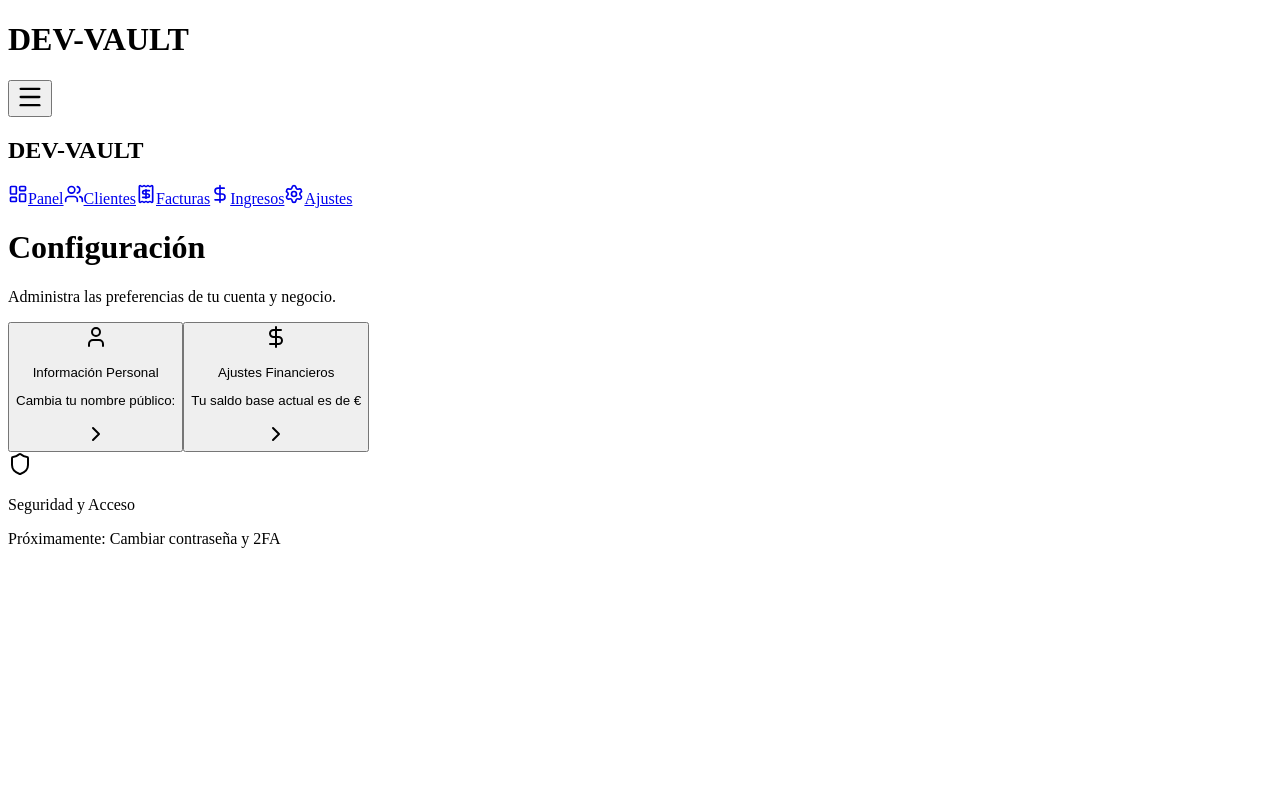
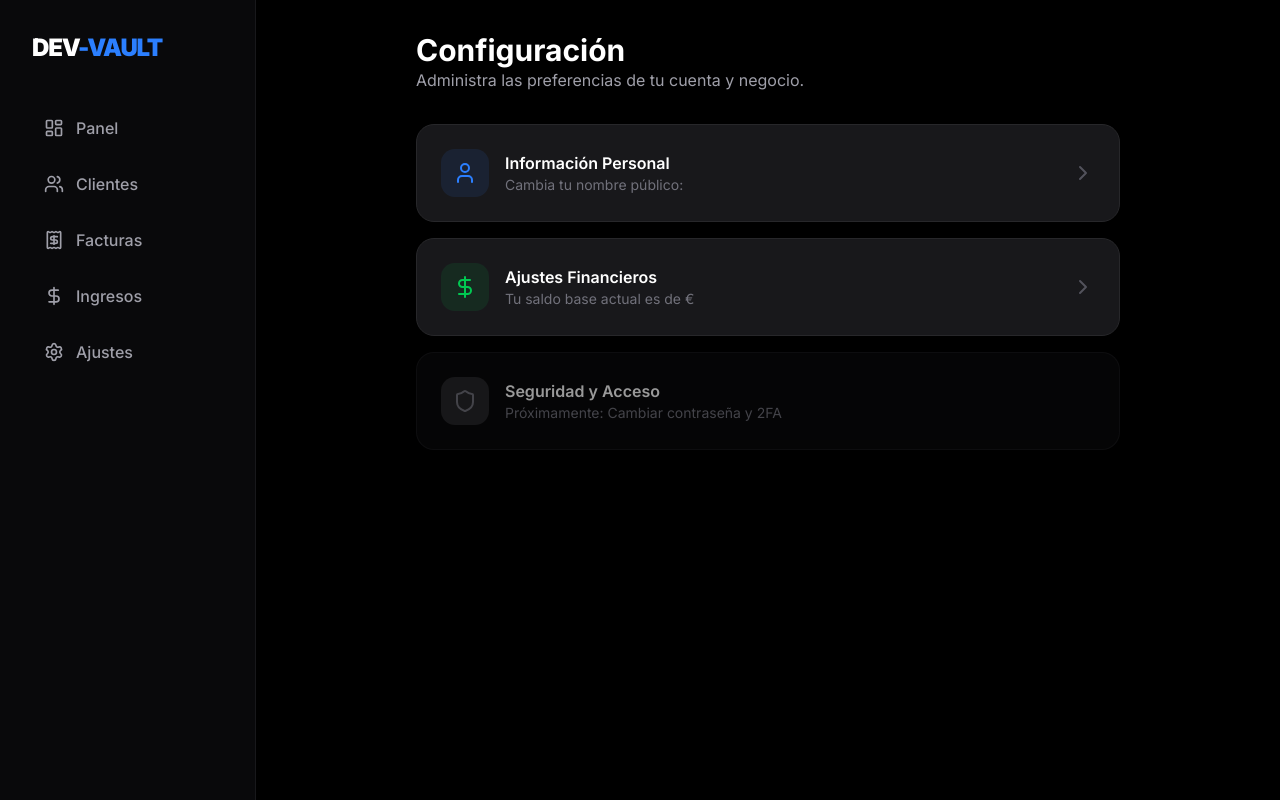
Before and after one commit to SirAlex23/dev-vault, a Next.js app: page /ajustes in a window 1280 px wide. Built offline with nearby package versions, Linux system fonts and the light colour scheme; no server answers; the database is empty.

Commit message:
Fix: importación de estilos globales

```diff
--- a/app/layout.tsx
+++ b/app/layout.tsx
@@ -1,5 +1,7 @@
 "use client";
+import "./globals.css"; // <--- ¡ESTA LÍNEA ES LA CLAVE!
 import { useState } from "react";
+import { Inter } from "next/font/google";
 import Link from "next/link";
 import {
   LayoutDashboard,
@@ -10,6 +12,8 @@ import {
   Menu,
   X,
 } from "lucide-react";
+
+const inter = Inter({ subsets: ["latin"] });
 
 export default function RootLayout({
   children,
@@ -28,11 +32,13 @@ export default function RootLayout({
 
   return (
     <html lang="es">
-      <body className="bg-black text-white flex flex-col md:flex-row min-h-screen">
-        {/* HEADER MÓVIL (Solo visible en pantallas pequeñas) */}
+      <body
+        className={`${inter.className} bg-black text-white flex flex-col md:flex-row min-h-screen`}
+      >
+        {/* HEADER MÓVIL */}
         <div className="md:hidden flex items-center justify-between p-4 border-b border-zinc-800 bg-black sticky top-0 z-50">
-          <h1 className="text-xl font-black tracking-tighter text-blue-500">
-            DEV-VAULT
+          <h1 className="text-xl font-black tracking-tighter text-blue-500 uppercase">
+            Dev-Vault
           </h1>
           <button
             onClick={() => setIsOpen(!isOpen)}
@@ -42,7 +48,7 @@ export default function RootLayout({
           </button>
         </div>
 
-        {/* SIDEBAR (Responsive) */}
+        {/* SIDEBAR RESPONSIVE */}
         <aside
           className={`
           fixed inset-y-0 left-0 z-40 w-64 bg-zinc-950 border-r border-zinc-900 transform transition-transform duration-300 ease-in-out
@@ -51,8 +57,8 @@ export default function RootLayout({
         `}
         >
           <div className="p-8">
-            <h1 className="text-2xl font-black tracking-tighter text-white mb-10 hidden md:block">
-              DEV<span className="text-blue-500">-VAULT</span>
+            <h1 className="text-2xl font-black tracking-tighter text-white mb-10 hidden md:block uppercase">
+              Dev<span className="text-blue-500">-Vault</span>
             </h1>
             <nav className="space-y-2">
               {menuItems.map((item) => (
@@ -72,7 +78,7 @@ export default function RootLayout({
           </div>
         </aside>
 
-        {/* OVERLAY PARA MÓVIL (Cierra el menú al tocar fuera) */}
+        {/* OVERLAY */}
         {isOpen && (
           <div
             className="fixed inset-0 bg-black/60 z-30 md:hidden"
```
